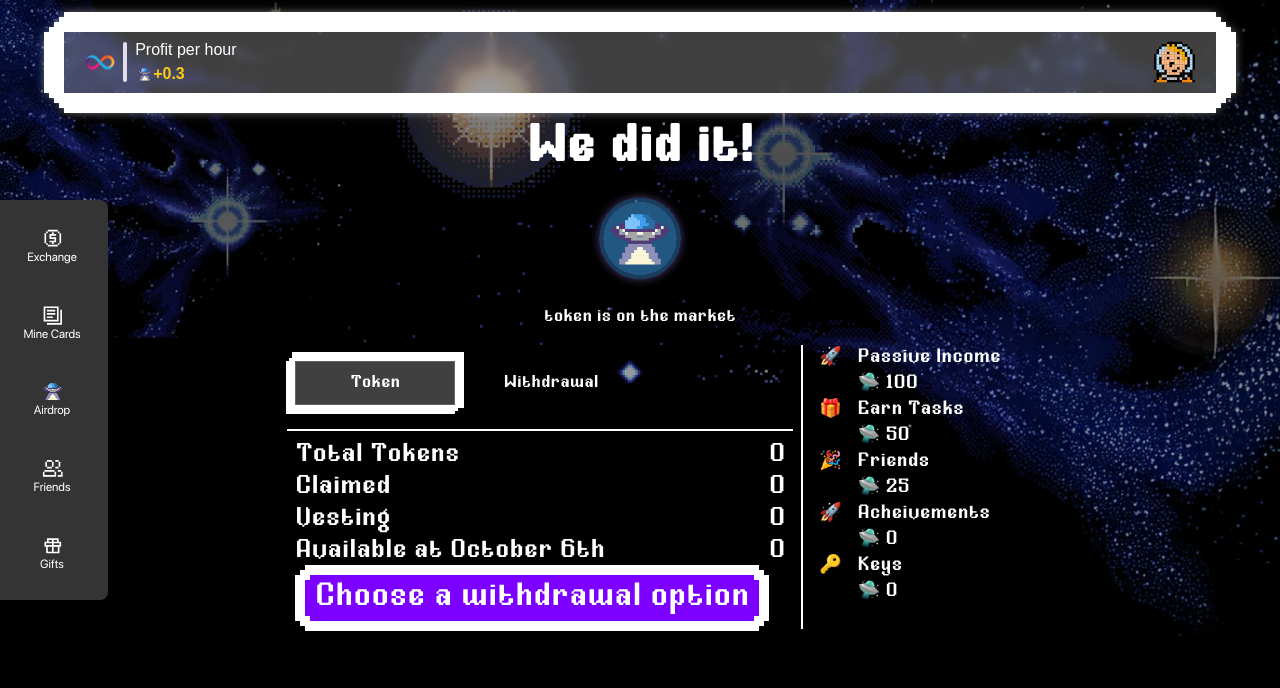
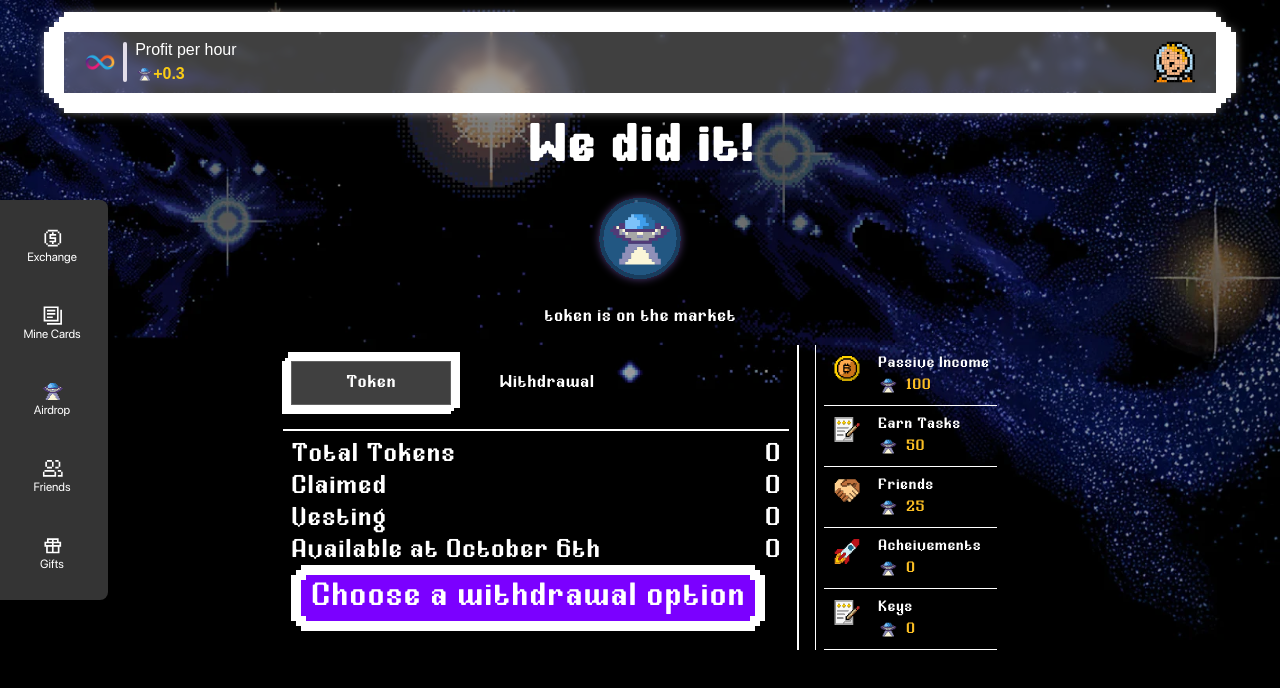
Before and after one commit to ICP-hub/StarDustAdventures, a React (Vite) app in the folder src/game_frontend/: page /dashboard/airdrop in a window 1280 px wide. Shown: the top 688 px of the page. Built offline with nearby package versions, Linux system fonts and the light colour scheme.

Commit message:
Update Incentives component to use SVG icons and enhance card styles

```diff
--- a/src/game_frontend/src/components/dashboard/airdrop/Incentives/index.css
+++ b/src/game_frontend/src/components/dashboard/airdrop/Incentives/index.css
@@ -1,6 +1,12 @@
 .incentive-card{
-    @apply flex flex-row items-start gap-4 font-coin text-lg;
+    @apply flex flex-row items-start gap-4 font-coin text-sm border-b-[1px] border-white self-stretch p-2;
 }
 .incentive-card-type{
     @apply flex flex-col;
 }
+.incentive-card-type-points{
+    @apply flex gap-2 text-amber-400;
+}
+.incentive-group{
+    @apply border-l-[1px] border-white px-2;
+}
--- a/src/game_frontend/src/components/dashboard/airdrop/Incentives/index.tsx
+++ b/src/game_frontend/src/components/dashboard/airdrop/Incentives/index.tsx
@@ -2,27 +2,27 @@ import './index.css'
 
 const INCENTIVES_DETAILS = [
     {
-        icon: '🚀',
+        icon: '/assets/images/HODL.svg',
         points: 100,
         type: 'Passive Income'
     },
     {
-        icon: '🎁',
+        icon: '/assets/images/Review.svg',
         points: 50,
         type: 'Earn Tasks'
     },
     {
-        icon: '🎉',
+        icon: '/assets/images/Vested.svg',
         points: 25,
         type: 'Friends'
     },
     {
-        icon : '🚀',
+        icon : '/assets/images/rocket.svg',
         points: 0,
         type : 'Acheivements'
     },
     {
-        icon : '🔑',
+        icon : '/assets/images/Review.svg',
         points : 0,
         type : 'Keys'
     }
@@ -36,11 +36,13 @@ const INCENTIVES_DETAILS = [
 const IncentiveCard=({icon, points = 0, type} : Incentives)=>{
     return(
         <div role='group' className='incentive-card'>
-            {/* Future Scope : Use IMAGES */}
-            <p>{icon}</p>
+            <img src={icon} title={type} alt={type} width={30} height={30} loading='lazy'/>
             <div className='incentive-card-type'>
                 <p>{type}</p>
-                <p>🛸 {points.toString()}</p>
+                <div className='incentive-card-type-points'>
+                    <img src='/assets/images/ufo.svg' alt='ufo' width={20} height={20} loading='lazy'/>
+                    <p>{points.toString()}</p>
+                </div>
             </div>
         </div>
     )
```
